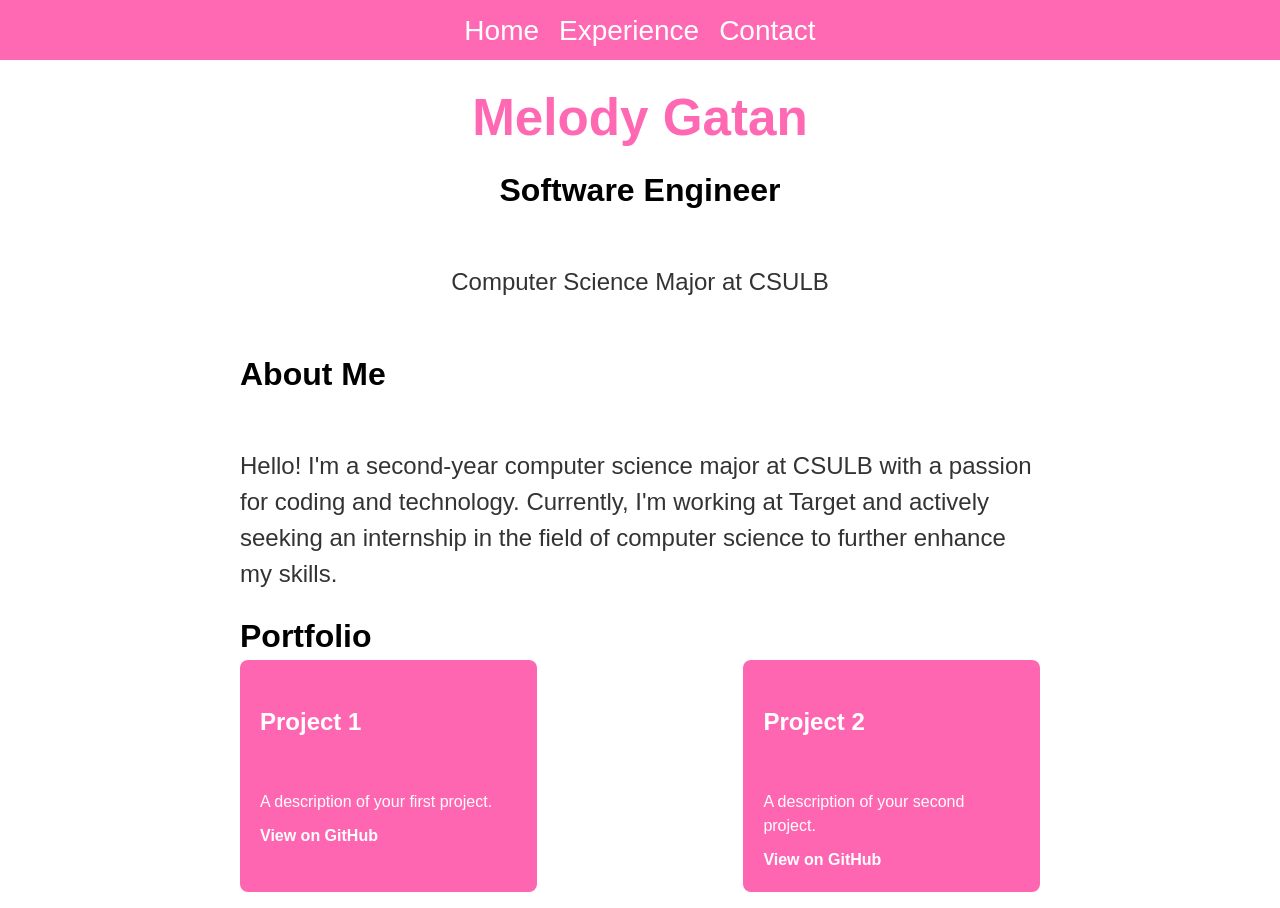
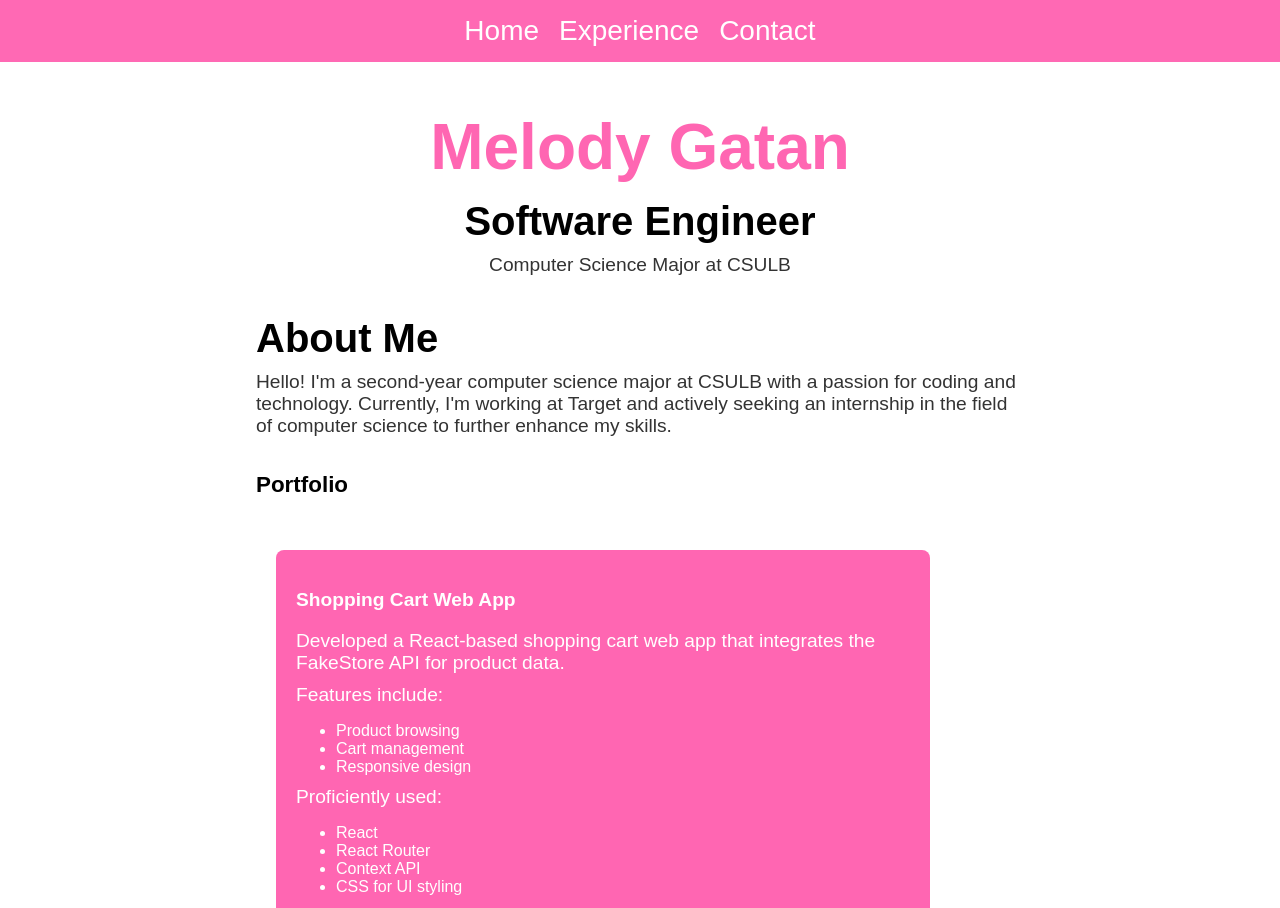
Before and after one commit to mel418/mel-portfolio-example, a React (Vite) app in the folder my-portfolio/: page / in a window 1280 px wide. Shown: the top 908 px of the page. Built offline with nearby package versions, Linux system fonts and the light colour scheme.

Commit message:
change design/ learn more about css inheritance

```diff
--- a/my-portfolio/src/index.css
+++ b/my-portfolio/src/index.css
@@ -1,4 +1,4 @@
-:root {
+/* :root {
   font-family: Inter, system-ui, Avenir, Helvetica, Arial, sans-serif;
   line-height: 1.5;
   font-weight: 400;
@@ -66,4 +66,4 @@ button:focus-visible {
   button {
     background-color: #f9f9f9;
   }
-}
+} */
--- a/my-portfolio/src/pages/Contact.jsx
+++ b/my-portfolio/src/pages/Contact.jsx
@@ -1,5 +1,5 @@
 import React from 'react';
-import Navbar from '../Navbar'; // Import the Navbar component
+import '../styles/Contact.css';
 
 export const Contact = () => {
   return (
--- a/my-portfolio/src/pages/Experience.jsx
+++ b/my-portfolio/src/pages/Experience.jsx
@@ -9,7 +9,7 @@ import 'react-vertical-timeline-component/style.min.css';
 const Experience = () => {
   return (
     <div className="container">
-      <h1>Work and Study Experience</h1>
+      <h1 className='title'>Work and Study Experience</h1>
       <VerticalTimeline>
         <VerticalTimelineElement
           className="vertical-timeline-element--work"
--- a/my-portfolio/src/pages/Main.jsx
+++ b/my-portfolio/src/pages/Main.jsx
@@ -5,14 +5,54 @@ const Main = () => {
   // Sample projects data, replace with your own projects
   const projects = [
     {
-      title: 'Project 1',
-      description: 'A description of your first project.',
-      link: 'https://github.com/yourusername/project1',
+      title: 'Shopping Cart Web App',
+      description: (<div className='description'>
+        <p>
+          Developed a React-based shopping cart web app that integrates the FakeStore API for product data.
+        </p>
+        <p>
+          Features include:
+          <ul>
+            <li>Product browsing</li>
+            <li>Cart management</li>
+            <li>Responsive design</li>
+          </ul>
+        </p>
+        <p>
+          Proficiently used:
+          <ul>
+            <li>React</li>
+            <li>React Router</li>
+            <li>Context API</li>
+            <li>CSS for UI styling</li>
+          </ul>
+        </p>
+        <p>Gained skills in asynchronous data fetching, state management, routing, and debugging.</p>
+      </div>),
+      link: 'https://github.com/mel418/my-shopping-cart-app--practice-/tree/main/shopping-cart-app',
     },
     {
-      title: 'Project 2',
-      description: 'A description of your second project.',
-      link: 'https://github.com/yourusername/project2',
+      title: 'Discord-Music-Rec-Bot',
+      description: (
+        <div className="description">
+          <p>
+            Developed a Discord bot using Python and the Discord.py library to provide music and music recommendations to users.
+          </p>
+          <p>
+            Features include:
+            <ul>
+              <li>Integration with the Spotify API for music recommendations based on genres and song links.</li>
+              <li>Customizable bot commands for interacting with the bot.</li>
+              <li>Responsive handling of user requests and error messages.</li>
+            </ul>
+          </p>
+          <p>
+            Utilized the Spotipy library for Spotify API integration and Discord.py for building Discord bot functionality.
+          </p>
+          <p>Gained skills in API integration, bot development, and error handling.</p>
+        </div>
+      ),
+      link: 'https://github.com/mel418/Discord-Music-Rec-Bot/blob/master/MarinaHacks.py',
     },
     {
       title: 'Project 3',
@@ -35,8 +75,8 @@ const Main = () => {
         </p>
       </section>
       <section className="portfolio">
+        <div className="project-list">
         <h2>Portfolio</h2>
-        <div className="project-list">
           {projects.map((project, index) => (
             <div className="project" key={index}>
               <h3>{project.title}</h3>
--- a/my-portfolio/src/styles/Contact.css
+++ b/my-portfolio/src/styles/Contact.css
@@ -5,14 +5,14 @@
     padding: 20px;
     border-radius: 10px;
     box-shadow: 0 0 10px rgba(0, 0, 0, 0.2);
-    max-width: 600px;
+    max-width: 100%;
     margin: 0 auto;
-    /* margin-top: 50px; */
+    margin-top: 30px;
   }
 
-  h1 {
+.container h1 {
   color: #ff69b4; /* My Melody Pink */
-    font-size: 32px;
+  font-size: 4rem;
   margin-bottom: 10px;
 }
 
@@ -20,19 +20,27 @@
   font-size: 40px;
 }
 
-  p {
+.contact p {
   font-size: 24px;
   margin-bottom: 10px;
   color: #000; /* Black color */
+}
+
+a {
+  font-weight: 500;
+  color: #646cff;
+  text-decoration: inherit;
+}
+a:hover {
+  color: #535bf2;
 }
 
 .contact a {
   font-size: 24px;
 }
 
-  /* Add margin to social links for spacing */
-  .social-links a:not(:last-child) {
-    margin-right: 10px; /* Adjust the margin as needed */
+svg {
+margin-right: 20px;
 }
 
 .objective {
--- a/my-portfolio/src/styles/Experience.css
+++ b/my-portfolio/src/styles/Experience.css
@@ -10,20 +10,20 @@
     margin-top: 50px;
   }
 
-  h1 {
+.container .title {
   color: #ff69b4; /* My Melody Pink */
-    font-size: 28px;
+  font-size: 2.5rem;
   margin-bottom: 10px;
 }
 
 /* Update the color for headings and paragraphs as needed */
 h2 {
   color: #000; /* Black text */
-    font-size: 32px;
+  font-size: 1.5rem;
   margin-top: 20px;
 }
 
-  p {
+.container p {
   font-size: 24px;
   margin-bottom: 10px;
 }
--- a/my-portfolio/src/styles/Main.css
+++ b/my-portfolio/src/styles/Main.css
@@ -2,19 +2,21 @@
 body, h1, h2, p, a {
   margin: 0;
   padding: 0;
-  margin-top: 50px;
+
 }
 
 body {
   font-family: 'Arial', sans-serif;
   background-color: #fff;
   color: #333;
+  margin-top: 30px;
 }
 
 .main {
-  max-width: 800px;
-  margin: 0 auto;
+  max-width: 60vw;
+  margin: 5vh auto;
   padding: 20px;
+
 }
 
 header {
@@ -22,13 +24,19 @@ header {
   padding: 20px 0;
 }
 
-h1 {
-  font-size: 2.5rem;
+.main h1 {
+  font-size: 4rem;
   color: #ff66b2; /* Pink color */
+
+}
+
+.main h2 {
+  margin-top: 15px;
 }
 
 p {
   font-size: 1.2rem;
+  margin-top: 10px;
 }
 
 .about {
@@ -40,26 +48,53 @@ p {
 }
 
 .project-list {
-  display: flex;
-  flex-wrap: wrap;
-  justify-content: space-between;
+  display: grid;
+  grid-template-rows: auto 1fr 1fr;
+  grid-template-columns: repeat(auto-fit, minmax(400px, 1fr));
+  grid-auto-rows: 1fr;
+  gap: 2rem 1rem;
+  margin-top: 20px;
+}
+
+
+@media screen and (max-width: 1000px) {
+  .project-list {
+    grid-template-columns: repeat(auto-fit, minmax(100%, 1fr));
+  }
+  .project {
+    width: 100%;
+    height: auto;
+  }
+}
+
+.project-list > h2 {
+  font-size: 1.4rem;
+  grid-column: 1 /-1;
+
 }
 
 .project {
-  width: calc(33.33% - 10px);
+  max-width: 80%; /* Add a maximum width if necessary */
+  height: auto; /* Auto-adjust the height to content */
   background-color: #ff66b2; /* Pink color */
   border-radius: 8px;
   padding: 20px;
-  margin-bottom: 20px;
-  color: #fff;
+  margin: 20px;
+  color: #fff; /* White text color */
 }
 
+
 .project h3 {
-  font-size: 1.5rem;
+  font-size: 1.2rem;
 }
 
-.project p {
+.project .p {
   font-size: 1rem;
+  color: white;
+}
+
+.project ul {
+  font-size: 1rem; /* Adjust the font size for unordered lists */
 }
 
 .project a {
@@ -68,6 +103,7 @@ p {
   color: #fff;
   text-decoration: none;
   font-weight: bold;
+  font-size: 1rem;
 }
 
 .project a:hover {
--- a/my-portfolio/src/styles/Navbar.css
+++ b/my-portfolio/src/styles/Navbar.css
@@ -1,17 +1,15 @@
-/* src/components/Navbar.css */
 .navbar {
   background-color: #ff69b4; /* My Melody Pink */
   display: flex;
   justify-content: center;
-    padding: 10px 0;
-    position: absolute;
-    top: 0;
+  padding: 15px 0;
+  position: fixed; /* Set the position to fixed */
+  top: 0; /* Stick it to the top of the screen */
   left: 0;
   right: 0;
   width: 100%; /* Make the navbar span the full width of the viewport */
-    height: 40px;
+  height: auto;
   z-index: 100;
-
 }
 
 .navbar-link {
```
Lines whose indentation alone changed are shown as unchanged.
